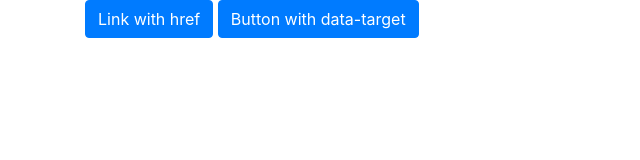
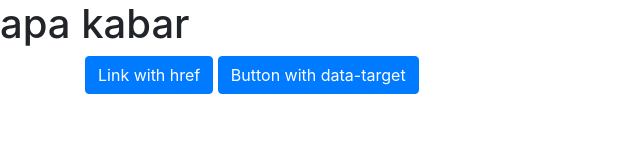
Before and after one commit to ananazhar/pertemuanwiken, a plain HTML site: page index.html/index.html in a window 1280 px wide. Shown: the whole page, without its empty margins (0-640 px from the left). Drawn offline with nearby package versions, Linux system fonts and the light colour scheme.

Commit message:
menambahkan h1

```diff
--- a/index.html/index.html
+++ b/index.html/index.html
@@ -11,7 +11,7 @@
     <title>Hello, world!</title>
   </head>
   <body>
-
+    <h1>apa kabar</h1>
     <div class="container">
       <div class="row">
         <div class="col-md-12">
```
